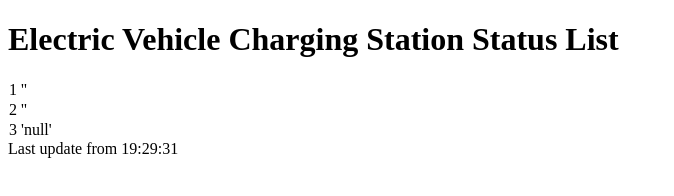
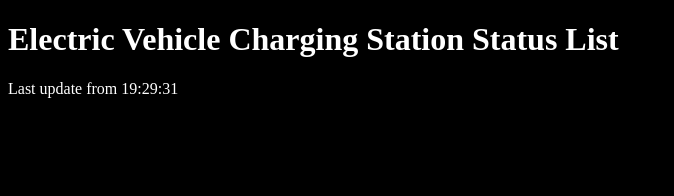
Before and after one commit to twischer/EVCSStatusList, a plain HTML site: page index.htm in a window 1280 px wide. Shown: the whole page, without its empty margins (0-674 px from the left). Drawn offline with nearby package versions, Linux system fonts and the light colour scheme; no server answers.

Commit message:
Enable dark mode

```diff
--- a/index.htm
+++ b/index.htm
@@ -3,6 +3,12 @@
 <head>
 <meta http-equiv="refresh" content="60">
 <title>Electric Vehicle Charging Station Status List</title>
+<style>
+body {
+	background-color: black;
+	color: white;
+}
+</style>
 <script src="https://code.jquery.com/jquery-3.5.0.js"></script>
 <script>
 	const queryString = window.location.search;
@@ -13,10 +19,6 @@
 	const requestAvail = "https://api.tomtom.com/search/2/chargingAvailability.json?key=" + key + "&chargingAvailability="
 
 	$( document ).ready(function() {
-		// TODO debugging
-		$("div").append("<tr><td>1 '" + queryString + "'");
-		$("div").append("<tr><td>2 '" + urlParams + "'");
-		$("div").append("<tr><td>3 '" + key + "'");
 		const today = new Date();
 		const time = today.getHours() + ":" + today.getMinutes() + ":" + today.getSeconds();
 		$("div").append("Last update from " + time);
```
